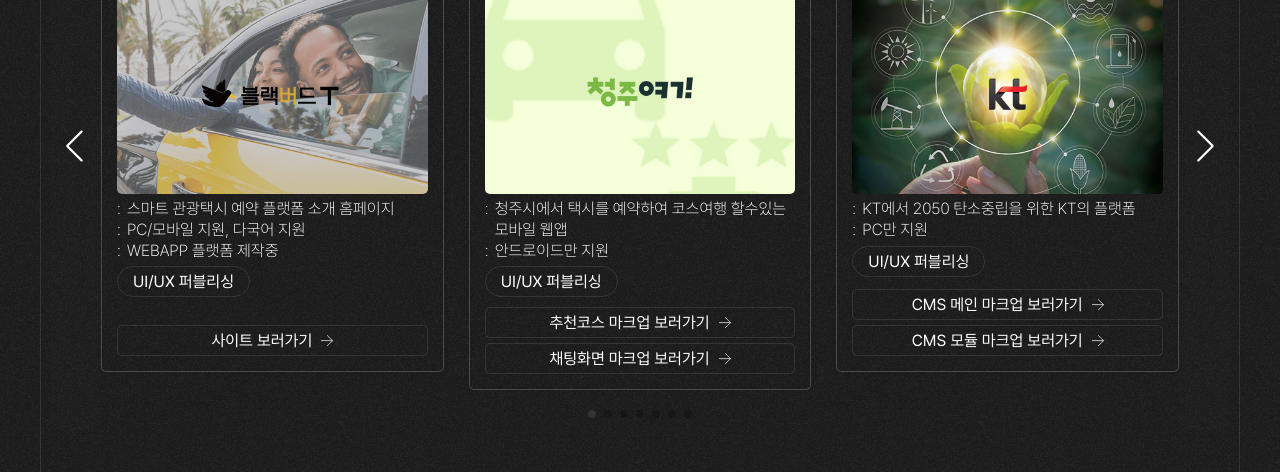
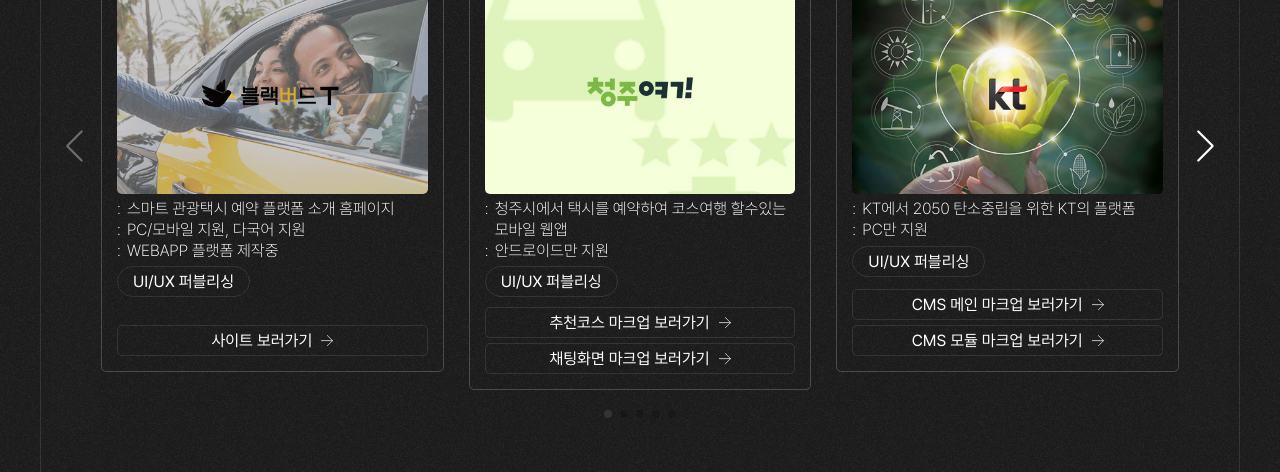
Before and after one commit to k-bora/portfolio-3rd, a Vue app: page / in a window 1280 px wide. Shown: the part 2260-2732 px from the top of the page. Built offline with nearby package versions, Linux system fonts and the light colour scheme.

Commit message:
슬라이드 속성 확인

```diff
--- a/src/components/Portfolio.vue
+++ b/src/components/Portfolio.vue
@@ -10,7 +10,8 @@
                     <swiper
                         :slidesPerView="1"
                         :spaceBetween="30"
-                        :loop="true"
+                        :loop="false"
+                        :resistance="true"
                         :freeMode="true"
                         :pagination="{clickable: true,}"
                         :navigation="true"
```
